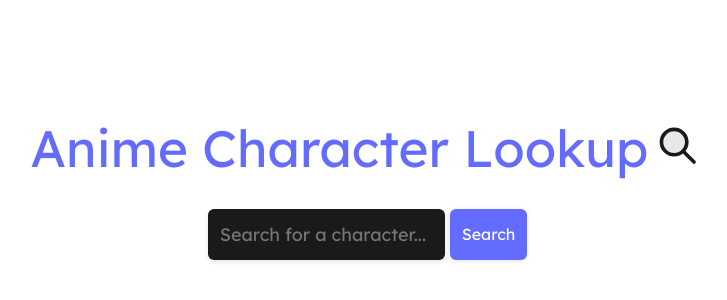
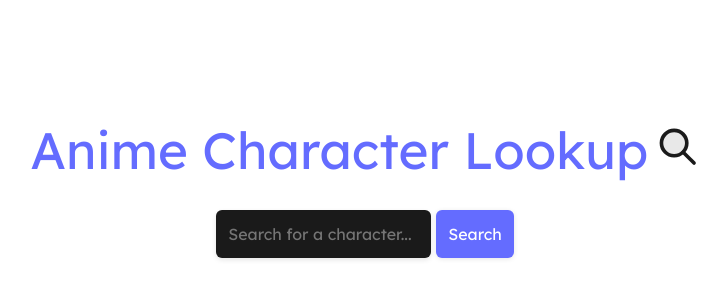
Before and after one commit to sebilune/character-lookup, a React (Vite) app: page / in a window 1280 px wide. Shown: the part 202-502 px from the top of the page, without its empty margins (275-1002 px from the left). Built offline with nearby package versions, Linux system fonts and the light colour scheme.

Commit message:
fix: standardize font size across form elements in SearchInput
- Adjust font size and margin in `.btn-primary` and `.text-input` classes to ensure consistency across all form elements within SearchInput.

```diff
--- a/src/App.css
+++ b/src/App.css
@@ -4,8 +4,6 @@
   box-shadow: 0 1px 5px rgba(0, 0, 0, 0.1);
   border: 2px solid transparent;
   padding: 10px;
-  font-size: 1em;
-  font-weight: 500;
   cursor: pointer;
   transition: border-color 0.25s;
   background-color: #646cff;
@@ -18,8 +16,7 @@
 .text-input {
   background-color: #1a1a1a;
   border: 2px solid transparent;
-  font-size: 18px;
-  margin: 0 5px;
+  margin-right: 5px;
   outline: none;
   padding: 10px;
   transition: border-color 0.25s;
```
